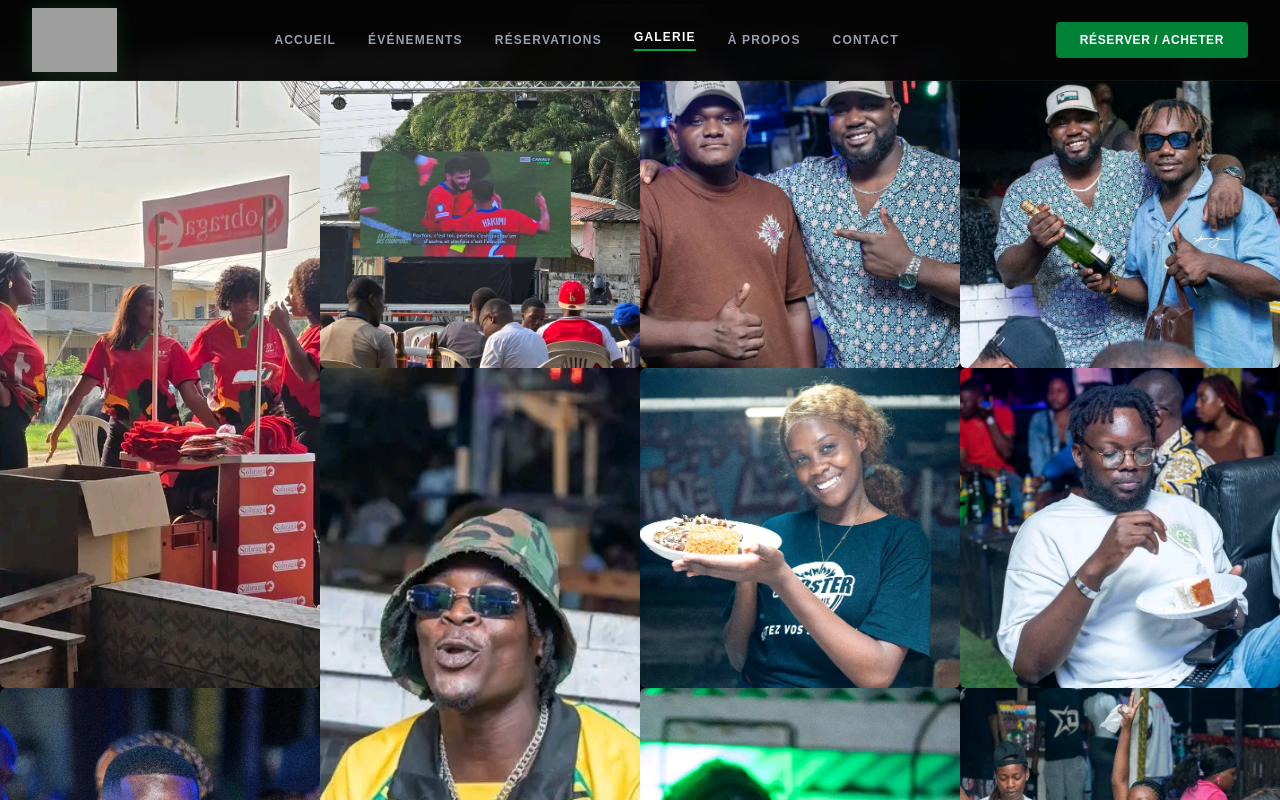
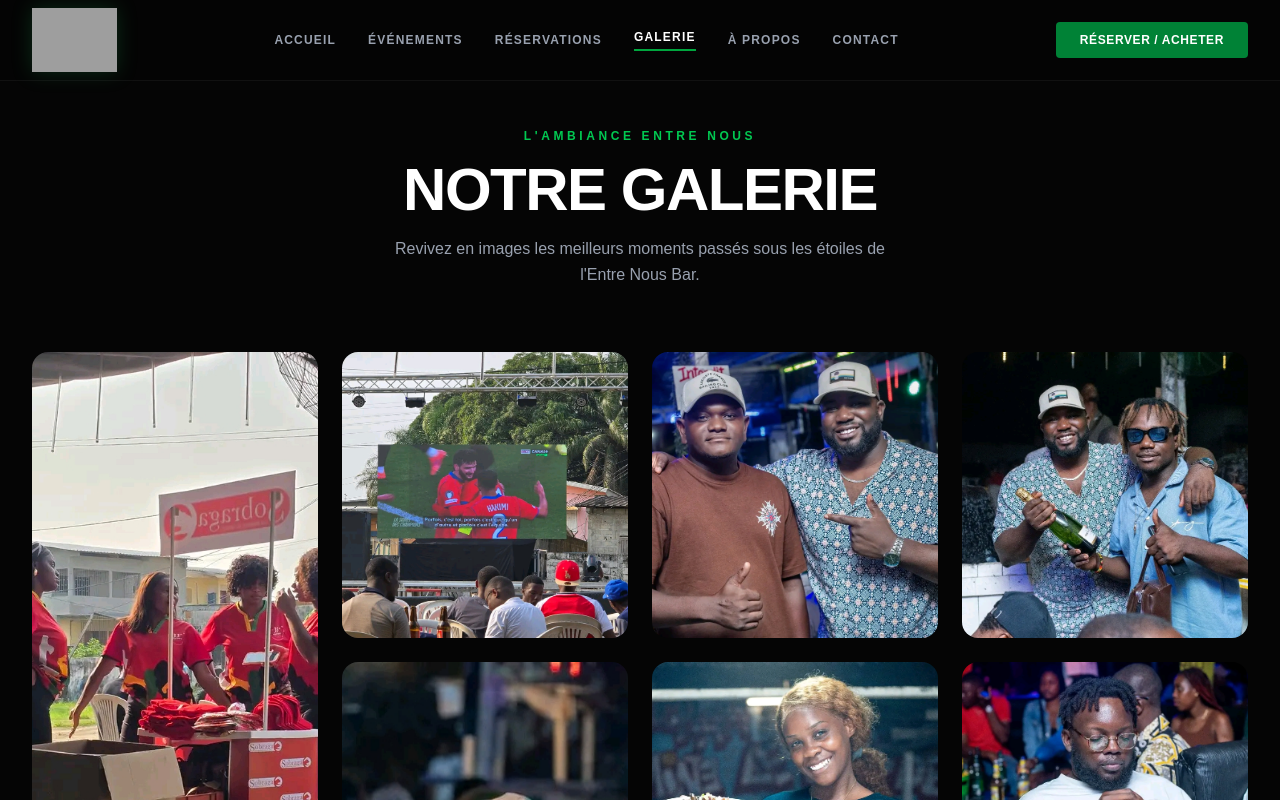
Before and after one commit to zl-25/entrenousbar, a React (Vite) app: page /gallery in a window 1280 px wide. Shown: the top 800 px of the page. Built offline with nearby package versions, Linux system fonts and the light colour scheme; grey boxes are pictures that could not be loaded; some icons are missing; a web font is replaced by a local one.

Commit message:
feat: add interactive Lightbox modal to Gallery page

```diff
--- /dev/null
+++ b/src/components/common/Lightbox.jsx
@@ -0,0 +1,87 @@
+import React, { useEffect } from 'react';
+
+const Lightbox = ({ images, activeIndex, onClose, onPrev, onNext }) => {
+  useEffect(() => {
+    if (activeIndex === null) return;
+
+    const handleKeyDown = (e) => {
+      if (e.key === 'Escape') onClose();
+      if (e.key === 'ArrowLeft') onPrev();
+      if (e.key === 'ArrowRight') onNext();
+    };
+
+    // Prevent body scroll when lightbox is open
+    document.body.style.overflow = 'hidden';
+    window.addEventListener('keydown', handleKeyDown);
+
+    return () => {
+      document.body.style.overflow = '';
+      window.removeEventListener('keydown', handleKeyDown);
+    };
+  }, [activeIndex, onClose, onPrev, onNext]);
+
+  if (activeIndex === null) return null;
+
+  const currentImage = images[activeIndex];
+
+  return (
+    <div
+      className="fixed inset-0 z-50 flex items-center justify-center bg-black/95 backdrop-blur-md transition-opacity duration-300"
+      onClick={onClose}
+    >
+      {/* Close button */}
+      <button
+        onClick={onClose}
+        className="absolute top-6 right-6 text-white/70 hover:text-white transition-colors duration-200 p-2 z-50 bg-white/5 hover:bg-white/10 rounded-full cursor-pointer"
+        aria-label="Fermer la galerie"
+      >
+        <iconify-icon icon="lucide:x" style={{ fontSize: '24px', display: 'block' }}></iconify-icon>
+      </button>
+
+      {/* Navigation - Prev */}
+      <button
+        onClick={(e) => {
+          e.stopPropagation();
+          onPrev();
+        }}
+        className="absolute left-4 sm:left-8 top-1/2 -translate-y-1/2 text-white/70 hover:text-white transition-colors duration-200 p-3 z-50 bg-white/5 hover:bg-white/10 rounded-full cursor-pointer"
+        aria-label="Image précédente"
+      >
+        <iconify-icon icon="lucide:chevron-left" style={{ fontSize: '28px', display: 'block' }}></iconify-icon>
+      </button>
+
+      {/* Main Content Area */}
+      <div
+        className="relative max-w-5xl max-h-[85vh] px-4 flex flex-col items-center"
+        onClick={(e) => e.stopPropagation()}
+      >
+        <img
+          src={currentImage.url}
+          alt={`Photo de la galerie ${currentImage.id + 1}`}
+          className="max-w-full max-h-[80vh] object-contain rounded-xl border border-white/10 shadow-[0_0_50px_rgba(21,128,61,0.15)] animate-fade-in"
+        />
+
+        {/* Caption/Counter */}
+        <div className="mt-4 text-center">
+          <p className="text-xs font-bold tracking-widest text-gray-400 uppercase">
+            Image {activeIndex + 1} sur {images.length}
+          </p>
+        </div>
+      </div>
+
+      {/* Navigation - Next */}
+      <button
+        onClick={(e) => {
+          e.stopPropagation();
+          onNext();
+        }}
+        className="absolute right-4 sm:right-8 top-1/2 -translate-y-1/2 text-white/70 hover:text-white transition-colors duration-200 p-3 z-50 bg-white/5 hover:bg-white/10 rounded-full cursor-pointer"
+        aria-label="Image suivante"
+      >
+        <iconify-icon icon="lucide:chevron-right" style={{ fontSize: '28px', display: 'block' }}></iconify-icon>
+      </button>
+    </div>
+  );
+};
+
+export default Lightbox;
--- a/src/index.css
+++ b/src/index.css
@@ -12,6 +12,20 @@
   --brand-green: #15803d;
   --brand-gold: #eab308;
   --brand-dark: #050505;
+
+  --spacing-md: 1.5rem;
+  --spacing-xs: 0.5rem;
+  --radius-md: 1rem;
+  --radius-sm: 0.5rem;
+  --transition-normal: 0.3s ease;
+  --transition-fast: 0.15s ease;
+
+  --color-primary: #15803d;
+  --color-primary-hover: #16a34a;
+  --border-color: rgba(255, 255, 255, 0.1);
+  --text-primary: #ffffff;
+  --text-secondary: #a3a3a3;
+  --text-muted: #737373;
 }
 
 body {
--- a/src/pages/Gallery.jsx
+++ b/src/pages/Gallery.jsx
@@ -1,5 +1,6 @@
-import React from 'react';
+import React, { useState } from 'react';
 import './Gallery.css';
+import Lightbox from '../components/common/Lightbox';
 
 const GALLERY_IMAGES = [
   '1000397653.jpg', '1000397654.jpg', '1000397655.jpg', '1000397656.jpg', '1000397657.jpg',
@@ -14,20 +15,37 @@ const GALLERY_IMAGES = [
 }));
 
 const Gallery = () => {
+  const [activeIndex, setActiveIndex] = useState(null);
+
+  const handlePrev = () => {
+    setActiveIndex((prev) => (prev === 0 ? GALLERY_IMAGES.length - 1 : prev - 1));
+  };
+
+  const handleNext = () => {
+    setActiveIndex((prev) => (prev === GALLERY_IMAGES.length - 1 ? 0 : prev + 1));
+  };
+
   return (
-    <div className="gallery-page section-padding">
-      <div className="container">
-        <div className="text-center mb-2xl">
-          <h1 className="page-title">NOTRE GALERIE</h1>
-          <p className="page-subtitle text-secondary">
-            Revivez les meilleurs moments passés à Entre Nous Bar.
+    <div className="gallery-page section-padding pt-28 sm:pt-32 pb-20">
+      <div className="container max-w-7xl mx-auto px-4 lg:px-8">
+        <div className="text-center mb-12 sm:mb-16">
+          <p className="text-xs font-bold tracking-[0.3em] text-green-500 uppercase mb-4">L'ambiance Entre Nous</p>
+          <h1 className="text-3xl sm:text-4xl md:text-5xl lg:text-6xl font-bold clash tracking-tight text-white mb-4">
+            NOTRE GALERIE
+          </h1>
+          <p className="text-gray-400 text-sm sm:text-base max-w-lg mx-auto leading-relaxed">
+            Revivez en images les meilleurs moments passés sous les étoiles de l'Entre Nous Bar.
           </p>
         </div>
 
         <div className="masonry-grid">
-          {GALLERY_IMAGES.map((img) => (
-            <div key={img.id} className="masonry-item">
-              <img src={img.url} alt={`Gallery ${img.id}`} className="masonry-img" />
+          {GALLERY_IMAGES.map((img, idx) => (
+            <div
+              key={img.id}
+              className="masonry-item"
+              onClick={() => setActiveIndex(idx)}
+            >
+              <img src={img.url} alt={`Gallery ${img.id}`} className="masonry-img" loading="lazy" />
               <div className="masonry-overlay">
                 <span className="zoom-icon">+</span>
               </div>
@@ -35,6 +53,14 @@ const Gallery = () => {
           ))}
         </div>
       </div>
+
+      <Lightbox
+        images={GALLERY_IMAGES}
+        activeIndex={activeIndex}
+        onClose={() => setActiveIndex(null)}
+        onPrev={handlePrev}
+        onNext={handleNext}
+      />
     </div>
   );
 };
```
